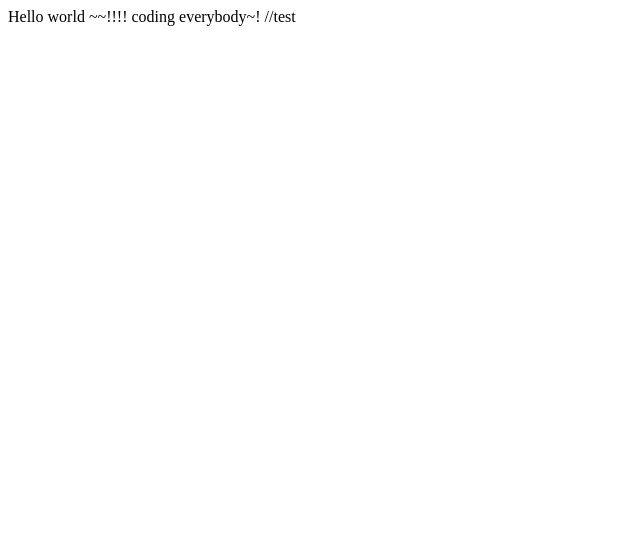
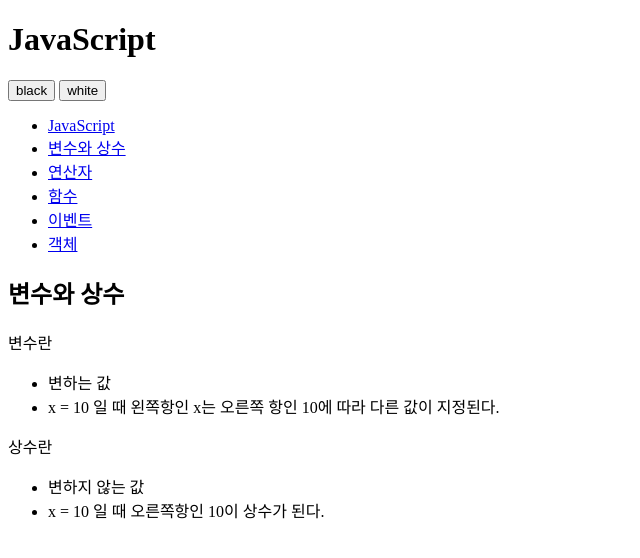
Before and after one commit to pyoruya/opentutorials-webservice-pyoruya, a plain HTML site: page index.html in a window 1280 px wide. Shown: the whole page, without its empty margins (0-640 px from the left). Drawn offline with Linux system fonts and the light colour scheme.

Commit message:
add html

```diff
--- a/index.html
+++ b/index.html
@@ -1,25 +1,53 @@
 <!DOCTYPE html>
-<html lang="en">
+<html>
     <head>
         <meta charset="utf-8" />
-
-        <!-- Always force latest IE rendering engine (even in intranet) & Chrome Frame
-        Remove this if you use the .htaccess -->
-        <meta http-equiv="X-UA-Compatible" content="IE=edge,chrome=1" />
-
-        <title>index</title>
-        <meta name="description" content="" />
-        <meta name="author" content="egoing" />
-
-        <meta name="viewport" content="width=device-width; initial-scale=1.0" />
-
-        <!-- Replace favicon.ico & apple-touch-icon.png in the root of your domain and delete these references -->
-        <link rel="shortcut icon" href="/favicon.ico" />
-        <link rel="apple-touch-icon" href="/apple-touch-icon.png" />
     </head>
 
-    <body>
-        Hello world  ~~!!!!
-        coding everybody~! //test
+    <body id="body">
+        <div>
+            <header>
+                <h1>JavaScript</h1>
+            </header>
+            <div id="toolbar">
+                <input type="button" value="black" />
+                <input type="button" value="white" />
+            </div>
+            <nav>
+                <ul>
+                    <li><a href="http://opentutorials.org/course/49/16">JavaScript</a></li>
+                    <li><a href="http://opentutorials.org/course/49/17">변수와 상수</a></li>
+                    <li><a href="http://opentutorials.org/course/49/18">연산자</a></li>
+                    <li><a href="http://opentutorials.org/course/49/19">함수</a></li>
+                    <li><a href="http://opentutorials.org/course/49/20">이벤트</a></li>
+                    <li><a href="http://opentutorials.org/course/49/21">객체</a></li>
+                </ul>
+            </nav>
+            <article>
+                <h2>변수와 상수</h2>
+                <div>
+                    <p>변수란</p>
+                    <ul>
+                        <li>
+                            변하는 값
+                        </li>
+                        <li>
+                            x = 10 일 때 왼쪽항인 x는 오른쪽 항인 10에 따라 다른 값이 지정된다.
+                        </li>
+                    </ul>
+                    <p>
+                        상수란
+                    </p>
+                    <ul>
+                        <li>
+                            변하지 않는 값
+                        </li>
+                        <li>
+                            x = 10 일 때 오른쪽항인 10이 상수가 된다.
+                        </li>
+                    </ul>
+                </div>
+            </article>
+        </div>
     </body>
 </html>
```
